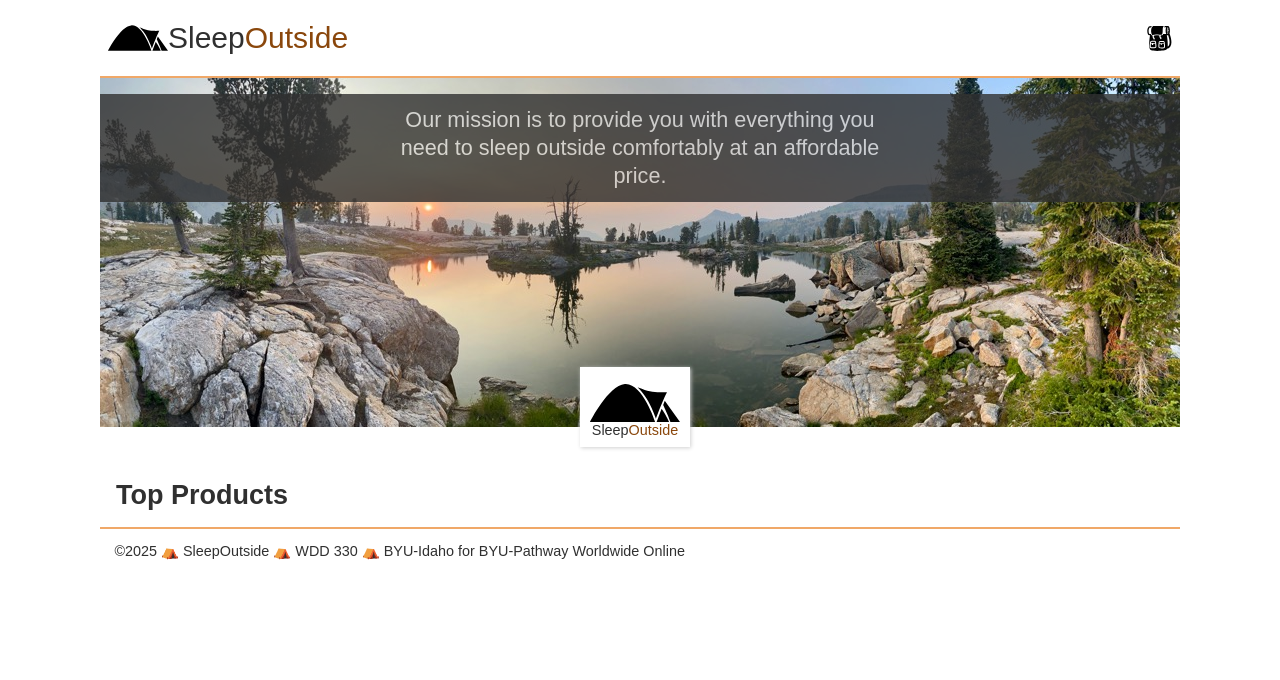
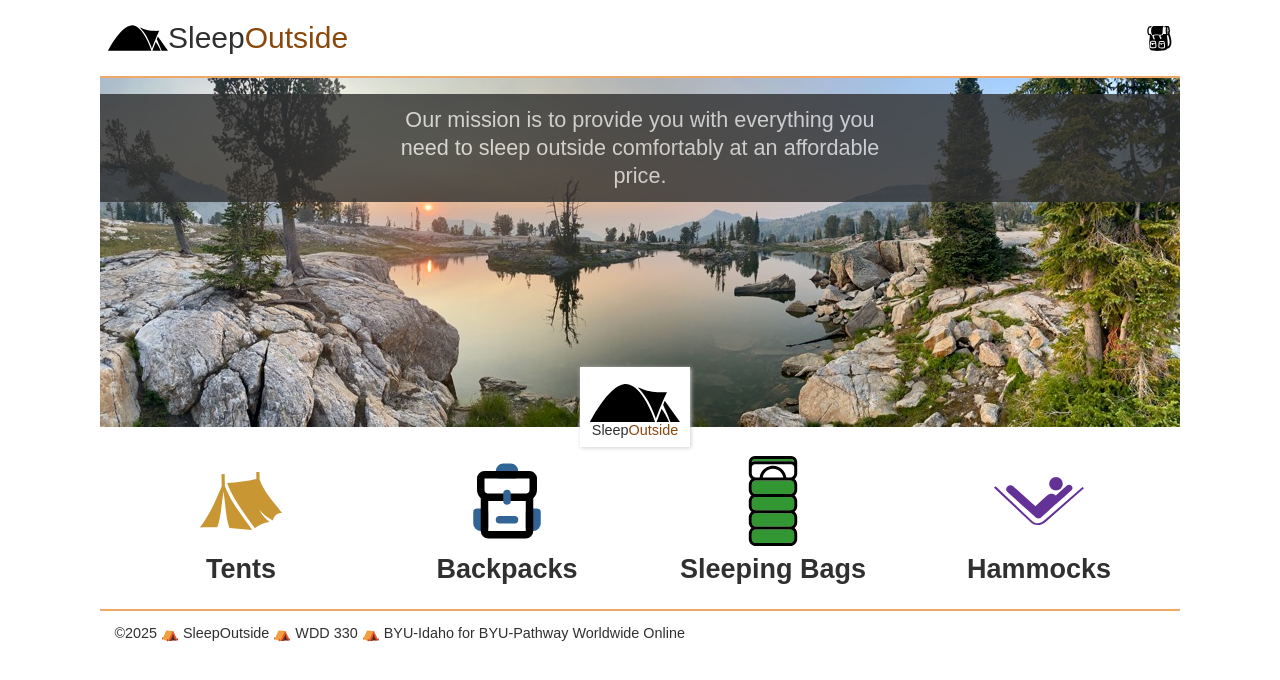
Before and after one commit to lsmills24/WDD330-Sleep-Outside-Team-04, a website built with Vite: page src/index.html in a window 1280 px wide. Built offline with nearby package versions, Linux system fonts and the light colour scheme.

Commit message:
fix productDetail page and src/index.html redirect

```diff
--- a/src/index.html
+++ b/src/index.html
@@ -29,10 +29,29 @@
         </div>
       </div>
 
-      <section class="products">
-        <h2>Top Products</h2>
+      <section class="category-list">
+        <a href="/product_listing/index.html?category=tents" class="category-link">
+            <img src="/public/images/logos/category-tents.svg" srcset="/public/images/logos/category-tents.svg 50w, /public/images/logos/category-tents.svg 50w" alt="tent category" />
+            <h2>Tents</h2>
+        </a>
+        <a href="/product_listing/index.html?category=backpacks" class="category-link">
+            <img src="/public/images/logos/category-backpacks.svg" srcset="/public/images/logos/category-backpacks.svg 50w, /public/images/logos/category-backpacks.svg 50w" alt="backpacks category" />
+            <h2>Backpacks</h2>
+        </a>
+        <a href="/product_listing/index.html?category=sleeping-bags" class="category-link">
+            <img src="/public/images/logos/category-sleepingbags.svg" srcset="/public/images/logos/category-sleepingbags.svg 50w, /public/images/logos/category-sleepingbags.svg 50w" alt="sleeping bags category" />
+            <h2>Sleeping Bags</h2>
+        </a>
+        <a href="/product_listing/index.html?category=hammocks" class="category-link">
+            <img src="/public/images/logos/category-hammocks.svg" srcset="/public/images/logos/category-hammocks.svg 50w, /public/images/logos/category-hammocks.svg 50w" alt="hammocks category" />
+            <h2>Hammocks</h2>
+        </a>
+      </section>
+
+      <!-- <section class="products">
+        <h2>Top Products: <span class="title"></span></h2>
         <ul class="product-list"></ul>
-      </section>
+      </section> -->
     </main>
     <footer id="main-footer"></footer>
   </body>
--- a/src/js/ProductData.mjs
+++ b/src/js/ProductData.mjs
@@ -20,7 +20,7 @@ export default class ProductData {
     return data.Result;
   }
   async findProductById(id) {
-    const response = await fetch(`${baseURL}products/${id}`);
+    const response = await fetch(`${baseURL}product/${id}`);
     const data = await convertToJson(response);
 
     console.log(data.Result);
--- a/src/js/ProductList.mjs
+++ b/src/js/ProductList.mjs
@@ -3,7 +3,7 @@ import { renderListWithTemplate } from "./utils.mjs";
 function productCardTemplate(product) {
   return `
     <li class="product-card">
-      <a href="product_pages/?product=${product.Id}">
+      <a href="/product_pages/index.html?product=${product.Id}">
         <img src="${product.Images.PrimaryMedium}" alt="${product.Name}">
         <h2>${product.Brand.Name}</h2>
         <h3>${product.NameWithoutBrand}</h3>
```
Also changed, not shown: src/product_listing/index.html (+4 -3 lines), src/product_pages/index.html (+3 -3 lines).
